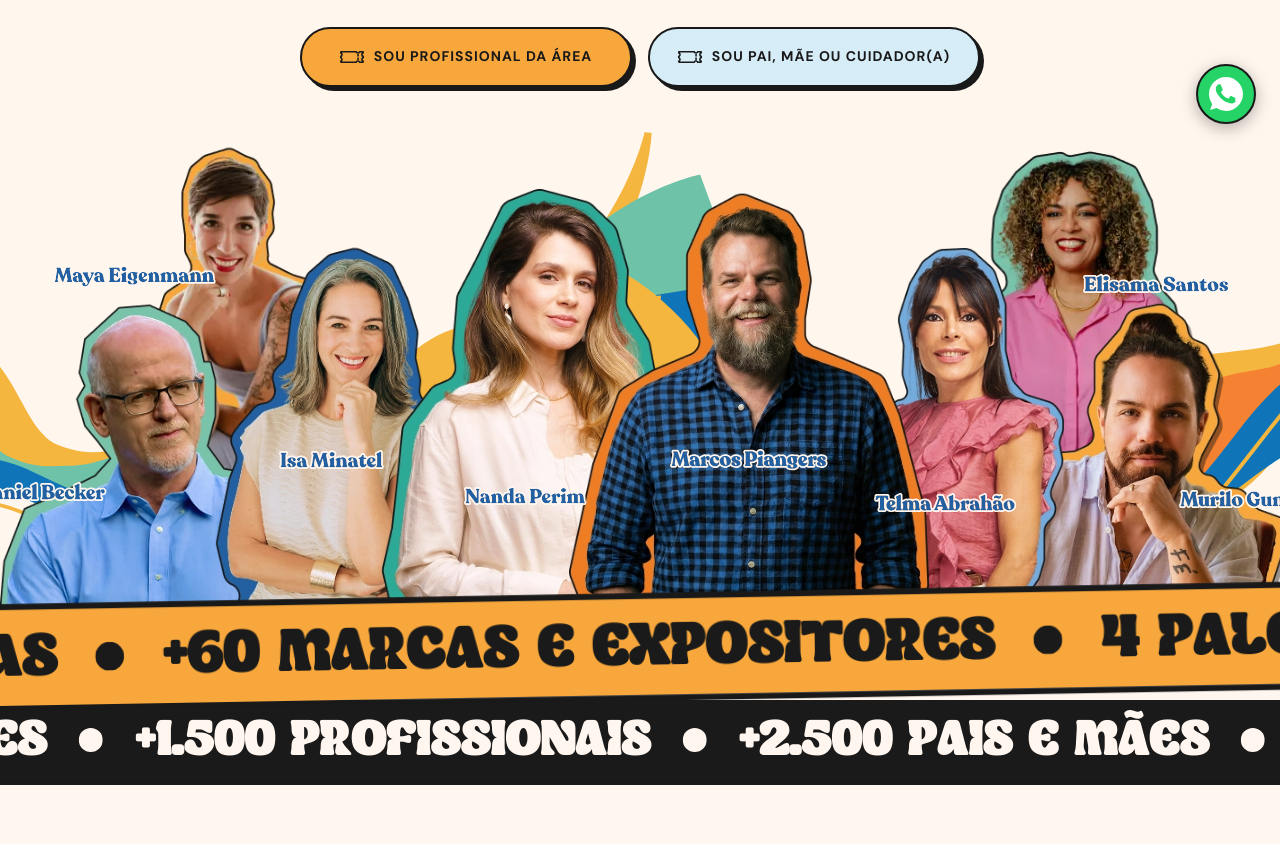
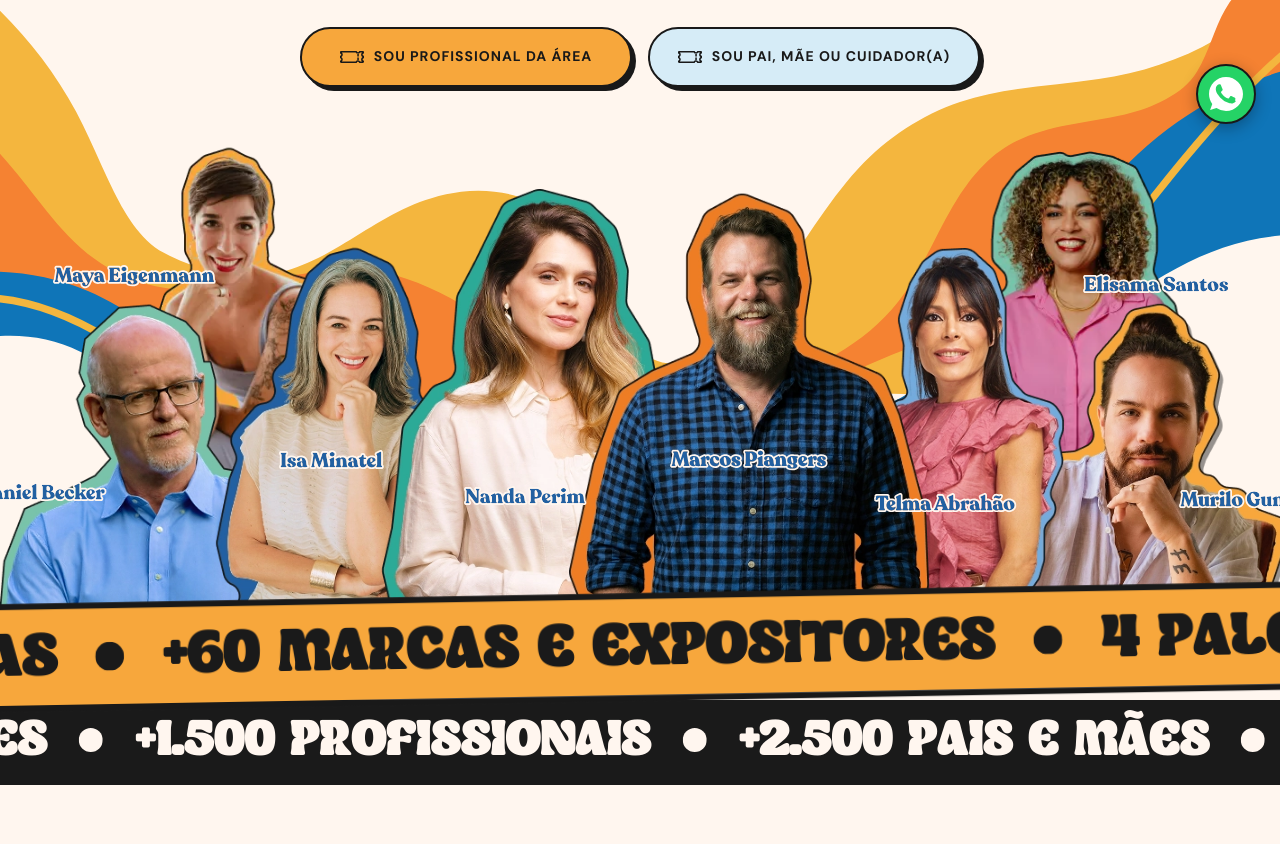
Before and after one commit to oanthonydesign/-LP-Festival-parental, a Next.js app: page / in a window 1280 px wide. Shown: the part 580-1424 px from the top of the page. Built offline with nearby package versions, Linux system fonts and the light colour scheme.

Commit message:
style: utiliza um único grafismo centralizado e ampliado na hero (LP-A e LP-B)

```diff
--- a/src/components/sections/HeroSection.tsx
+++ b/src/components/sections/HeroSection.tsx
@@ -7,19 +7,12 @@ export default function HeroSection() {
         <section className="bg-[#fff6ee] relative w-full h-auto lg:h-[1230px] overflow-hidden pb-0" id="hero" data-name="Section - 1">
             {/* --- Background Graphics --- */}
 
-            {/* Centralized Background Graphics (Desktop) */}
-            <div className="hidden lg:block absolute left-1/2 bottom-0 -translate-x-1/2 w-[1336px] h-[500px] pointer-events-none z-0">
-                {/* Left Wave */}
-                <img
-                    src="/images/grafismo_novo2.svg"
-                    alt=""
-                    className="absolute left-[-180px] bottom-0 w-[950px] h-auto object-contain object-left-bottom"
-                />
-                {/* Right Wave */}
+            {/* Grafismo Novo 1 - Centralizado e Ampliado */}
+            <div className="hidden lg:block absolute left-1/2 bottom-0 -translate-x-1/2 w-[1800px] pointer-events-none z-0">
                 <img
                     src="/images/grafismo_novo1.svg"
                     alt=""
-                    className="absolute right-[-180px] bottom-0 w-[950px] h-auto object-contain object-right-bottom"
+                    className="w-full h-auto object-contain object-bottom"
                 />
             </div>
 
--- a/src/components/sections/HeroSectionB.tsx
+++ b/src/components/sections/HeroSectionB.tsx
@@ -7,25 +7,12 @@ export default function HeroSectionB() {
         <section className="bg-[#fff6ee] relative w-full h-auto lg:h-[1230px] overflow-hidden pb-0" id="hero" data-name="Section - 1">
             {/* --- Background Graphics --- */}
 
-            {/* Grafismo Onda 2 - Mobile Bottom Right / Desktop Top Right */}
-            <div className="hidden lg:flex absolute lg:top-[-150px] lg:w-[1800px] lg:h-[1800px] items-center justify-center pointer-events-none z-0"
-                style={{ left: '56vw' }}>
-                <div className="relative w-full h-full lg:w-[1600px] lg:h-[1600px]">
-                    <img
-                        src="/images/grafismo_onda2.svg"
-                        alt=""
-                        className="w-full h-full object-contain"
-                    />
-                </div>
-            </div>
-
-            {/* Grafismo Onda 1 - Mobile Bottom Left / Desktop Top Left */}
-            <div className="hidden lg:block absolute lg:top-[-108px] lg:w-[1105px] lg:h-[1133px] pointer-events-none z-0"
-                style={{ right: '75vw' }}>
+            {/* Grafismo Novo 2 - Centralizado e Ampliado */}
+            <div className="hidden lg:block absolute left-1/2 bottom-0 -translate-x-1/2 w-[1800px] pointer-events-none z-0">
                 <img
-                    src="/images/grafismo_onda1.svg"
+                    src="/images/grafismo_novo2.svg"
                     alt=""
-                    className="w-full h-full object-contain"
+                    className="w-full h-auto object-contain object-bottom"
                 />
             </div>
 
```
